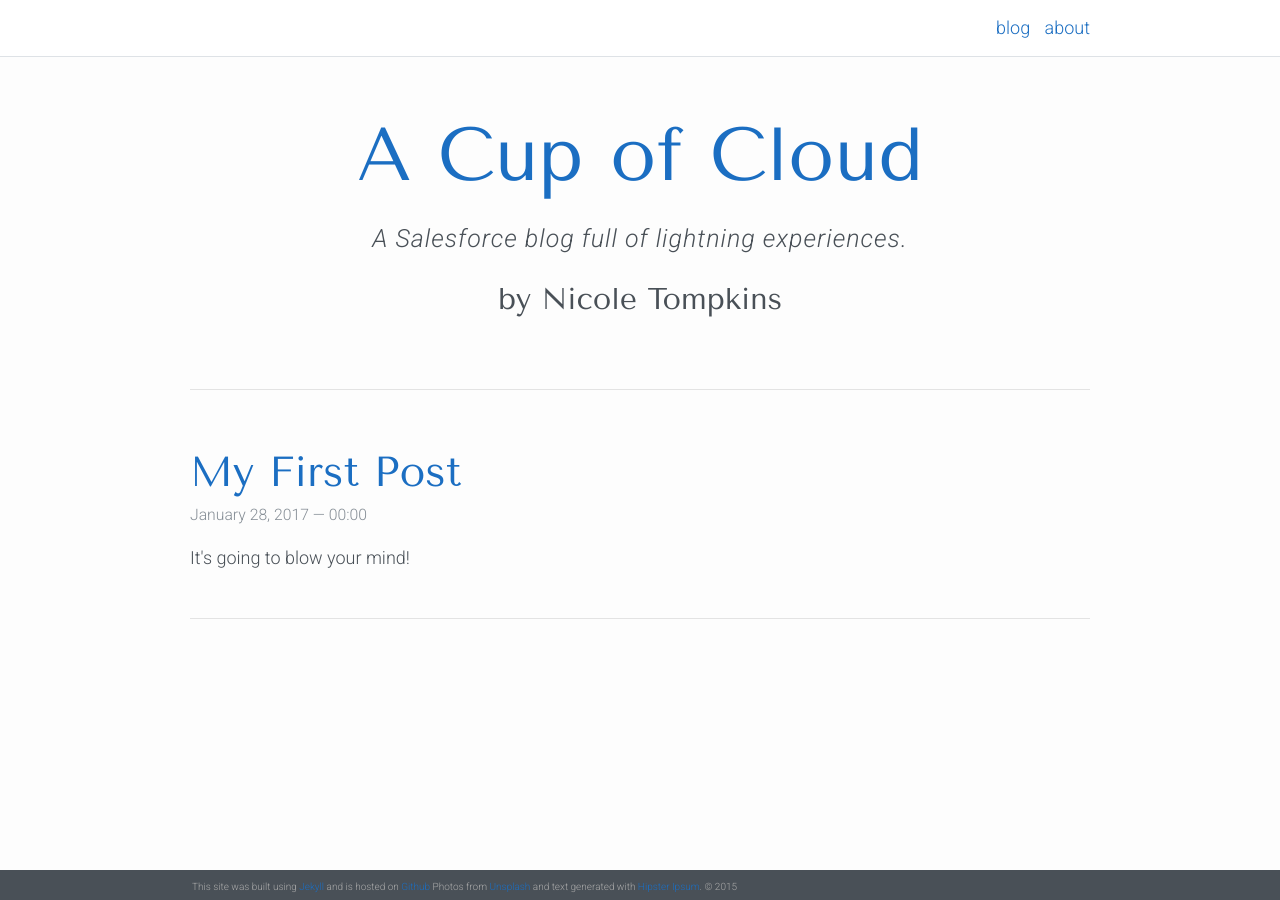
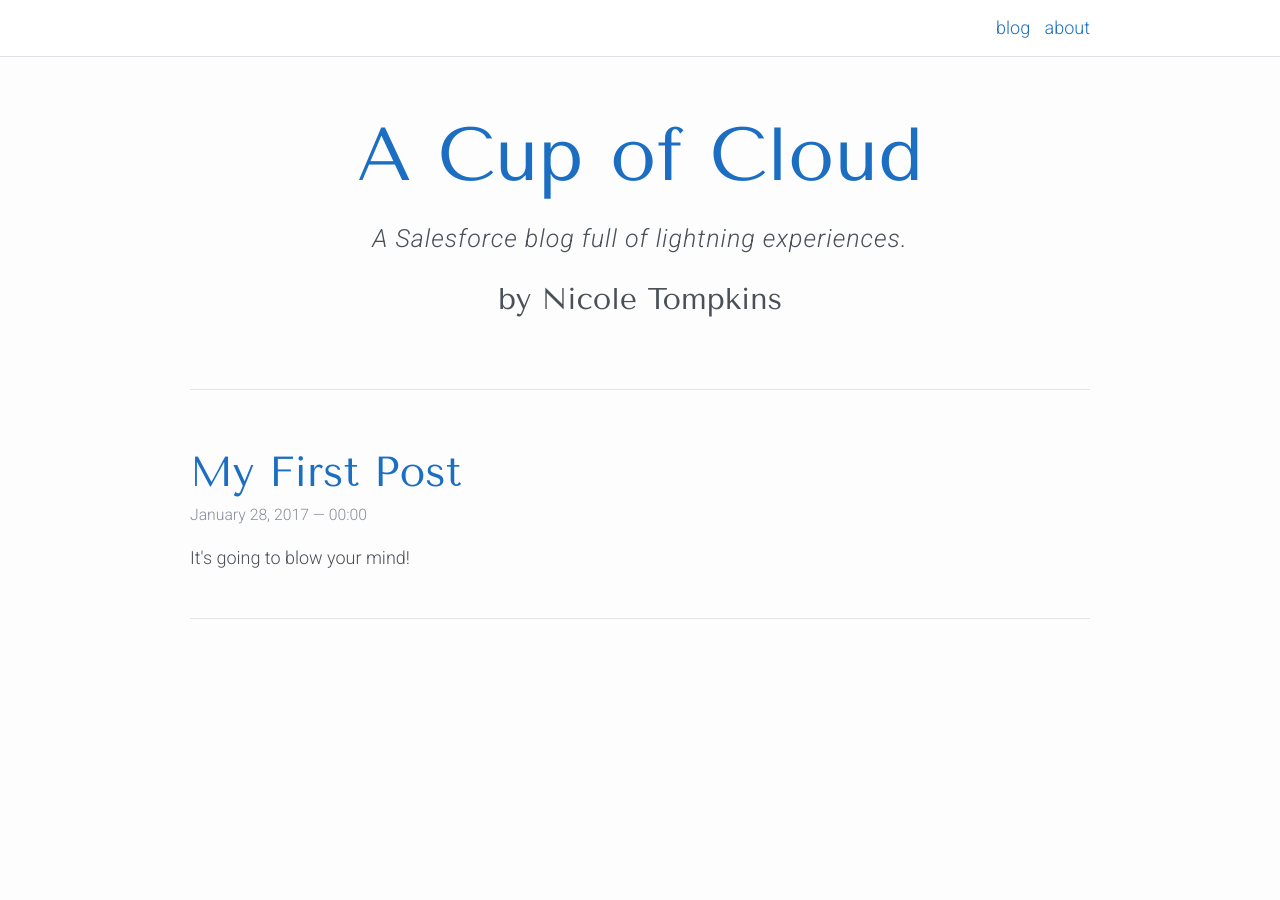
Before and after one commit to lindenmayer/lindenmayer.github.io, a Jekyll site: the page built from index.html, in a window 1280 px wide. Built offline with Jekyll 4.4.1, drawn with Linux system fonts in a browser that asks for light colours; nearby versions of some CDN libraries; the list of posts is cut into pages by our own code.

Commit message:
remove footer

```diff
--- a/_includes/footer.html
+++ b/_includes/footer.html
@@ -1,7 +1,3 @@
 <footer class="site-footer">
 
-  <div class="wrapper">
-  	<p>This site was built using <a href="http://jekyllrb.com" target="_blank">Jekyll</a> and is hosted on <a href="https://github.com" target="_blank">Github</a> Photos from <a href="https://unsplash.com" target="_blank">Unsplash</a> and text generated with <a href="http://hipsum.co" target="_blank">Hipster Ipsum</a>. &#169; 2015</p>
-  </div>
-
 </footer>
--- a/_sass/_layout.scss
+++ b/_sass/_layout.scss
@@ -89,9 +89,7 @@
  */
 
 .site-footer {
-    border-top: 1px solid $grey-color-dark;
     font-size: 10px;
-    background-color: $grey-color-dark;
     padding: 2px;
     color: #aaa;
     position: fixed;
```
